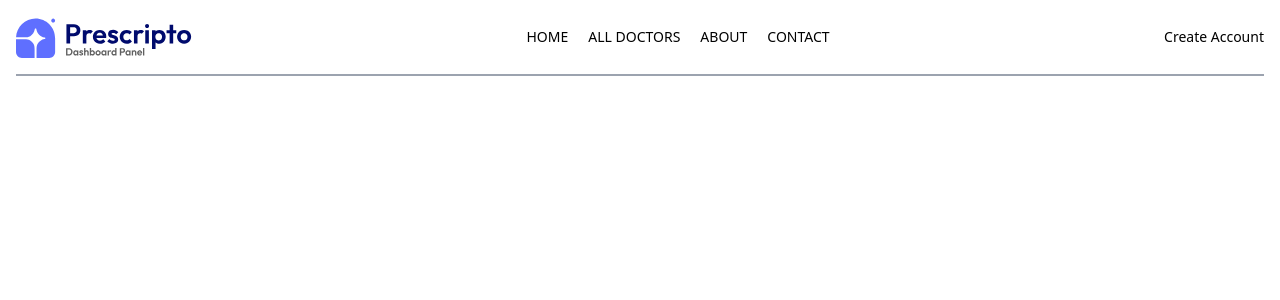
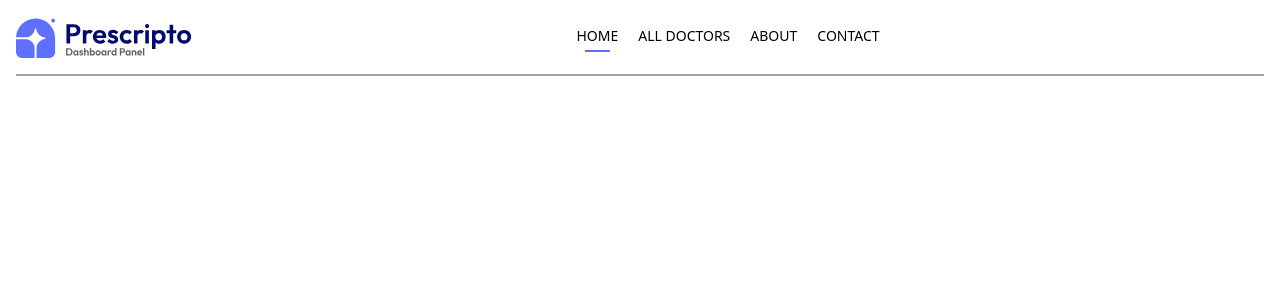
Before and after one commit to biliqis/Hospital_Management_App, a React (Vite) app: page / in a window 1280 px wide. Shown: the top 300 px of the page. Built offline with nearby package versions, Linux system fonts and the light colour scheme.

Commit message:
new commit

```diff
--- a/src/components/Navbar.jsx
+++ b/src/components/Navbar.jsx
@@ -1,8 +1,15 @@
-import React from 'react'
-import { NavLink } from 'react-router-dom'
+import React, { useState } from 'react'
+import { NavLink, useNavigate } from 'react-router-dom'
 import {assets} from "../assets/assets"
 
 const Navbar = () => {
+
+  const navigate = useNavigate()
+
+  const[showMenu,setShowMenu ]= useState(false)
+  const [token, setToken] = useState(true)
+
+
   return (
 
     <div className='flex items-center justify-between text-sm py-4 mb-5 border-b-2 border-b-gray-400'>
@@ -30,8 +37,14 @@ const Navbar = () => {
           <hr className='border-none outline-none h-0.5 bg-primary w-3/5 m-auto hidden'/>
         </NavLink>
       </ul>
-      <div>
-        <button>Create Account</button>
+      <div className='flex-item-center gap-4'>
+
+        {
+          token
+          ? <div></div>
+          :  <button onClick={()=>navigate('/login')}className='bg-primary text-white px-8 py-3 rounded-full font-light hidden md:block '>Create Account</button>
+        }
+
 
       </div>
     </div>
--- a/src/index.css
+++ b/src/index.css
@@ -1,3 +1,7 @@
 @tailwind base;
 @tailwind components;
 @tailwind utilities;
+
+.active hr{
+    @apply block
+}
```
